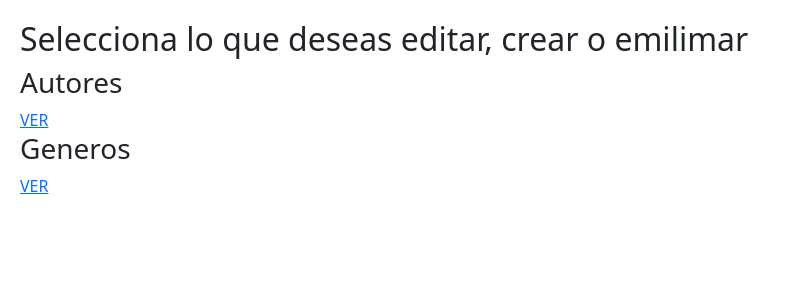
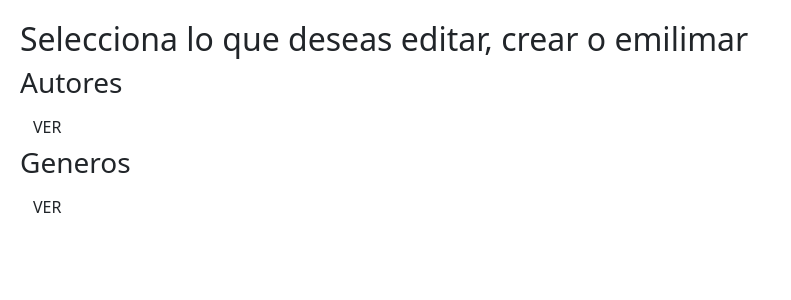
Before and after one commit to raquelreyess/libreria-digital, a PHP site: page /gestion_cruds.php in a window 1280 px wide. Shown: the part 130-430 px from the top of the page, without its empty margins (0-791 px from the left). Run offline with PHP 8.4, Linux system fonts and the light colour scheme; the visitor is signed in with stand-in values (Sample User, id 1); data that the repository does not hold is empty.

Commit message:
primer commit

```diff
--- a/admin/PANTALLAS/gestion_cruds.php
+++ b/admin/PANTALLAS/gestion_cruds.php
@@ -10,14 +10,14 @@
                 <div class="cruds">
                     <h3>Autores</h3>
 
-                    <a href="gestion_autores.php">VER
+                    <a href="gestion_autores.php" class="btn">VER
                     </a>
                 </div>
 
                 <div class="cruds">
                     <h3>Generos</h3>
 
-                    <a href="gestion_generos.php">VER
+                    <a href="gestion_generos.php" class="btn ">VER
                     </a>
                 </div>
 
--- a/admin/PANTALLAS/libro_nuevo.php
+++ b/admin/PANTALLAS/libro_nuevo.php
@@ -36,6 +36,8 @@ if (isset($_POST['generos']) && is_array($_POST['generos'])) {
         <input type="text" id="portada_url" name="portada_url" placeholder="https://..."><br><br>
 
         <label>Géneros:</label><br>
+
+          <label>Géneros:</label><br>
         <?php foreach ($generos as $genero): ?>
             <div class="form-check form-check-inline">
                 <input class="form-check-input" type="checkbox" name="generos[]" value="<?= $genero['id_genero'] ?>">
--- a/admin/header.php
+++ b/admin/header.php
@@ -27,7 +27,7 @@ require_once '../../conexion.php'; ?>
             <li><a href="gestion_usuarios.php" class="<?= $current_page == 'gestion_usuarios.php' ? 'activo' : '' ?>">Usuarios</a></li>
             <li><a href="gestion_cruds.php" class="<?= $current_page == 'gestion_cruds.php' ? 'activo' : '' ?>">Administración</a></li>
             <li><a href="reportes.php" class="<?= $current_page == 'reportes.php' ? 'activo' : '' ?>">Reportes</a></li>
-            <li><a href="logout.php" class="<?= $current_page == 'logout.html' ? 'activo' : '' ?>">Cerrar Sesión</a></li>
+            <li><a href="../../cerrar_sesion.php" class="<?= $current_page == '../../cerrar_sesion.php' ? 'activo' : '' ?>">Cerrar Sesión</a></li>
         </ul>
         </nav>
     </header>
```
Also changed, not shown: admin/css/general_admin.css (line endings or trailing spaces), 12 other files.
